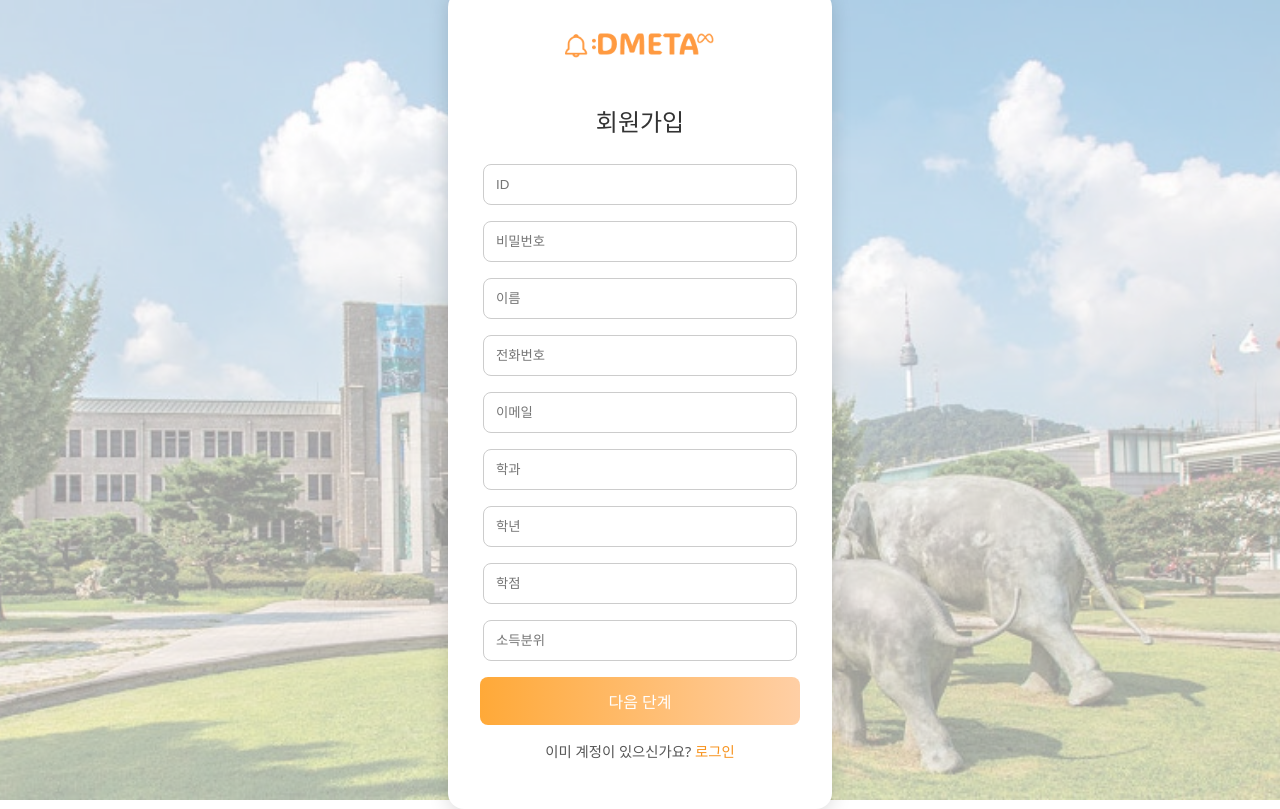
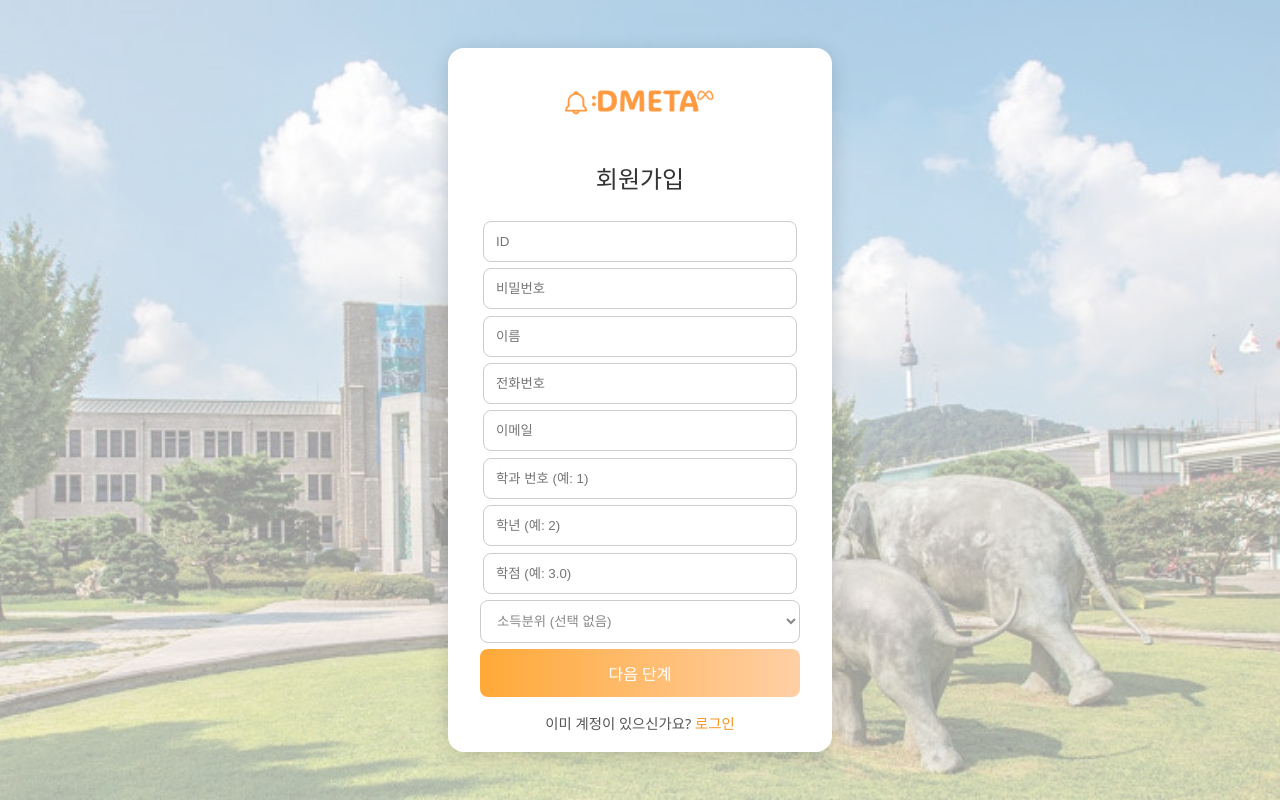
Before and after one commit to CSID-DGU/2025-2-OSSProj-Meta-01, a React app in the folder frontend/: page /signup in a window 1280 px wide. Built offline with nearby package versions, Linux system fonts and the light colour scheme; the HTML template or start-up script is replaced by a standard one.

Commit message:
feat: auth FE 연동 작업 중

```diff
--- a/frontend/src/pages/Login.tsx
+++ b/frontend/src/pages/Login.tsx
@@ -15,8 +15,8 @@ const Login: React.FC = () => {
           "Content-Type": "application/json",
         },
         body: JSON.stringify({
-          student_id: studentId, // ⚠️ 백엔드 요구 스펙에 맞춰 수정 필요
-          password: password,
+          id: studentId, // ✔️ 백엔드 스펙에 맞게 수정
+          password: password, // ✔️ 그대로 OK
         }),
       });
 
--- a/frontend/src/pages/Signup.tsx
+++ b/frontend/src/pages/Signup.tsx
@@ -1,22 +1,78 @@
 import React, { useState } from "react";
-import { useNavigate } from "react-router-dom";
+import { useNavigate, useLocation } from "react-router-dom";
 import logo from "../images/logo.png";
 
 const Signup: React.FC = () => {
   const navigate = useNavigate();
-  const [studentId, setStudentId] = useState("");
-  const [password, setPassword] = useState("");
+  const { state } = useLocation(); // Step2 → Step1 에서 전달된 state
+
+  // Step1 입력값을 state 기반으로 초기화(되돌아왔을 때 값 유지됨)
+  const [id, setId] = useState(state?.id || "");
+  const [password, setPassword] = useState(state?.password || "");
+  const [userName, setUserName] = useState(state?.user_name || "");
+  const [phone, setPhone] = useState(state?.phone || "");
+  const [email, setEmail] = useState(state?.email || "");
+  const [major, setMajor] = useState(state?.major?.toString() || "");
+  const [year, setYear] = useState(state?.year || "");
+  const [gpa, setGpa] = useState(state?.gpa?.toString() || "");
+  const [incomeLevel, setIncomeLevel] = useState(state?.income_level || "");
+
+  const [errors, setErrors] = useState<Record<string, string>>({});
+
+  const validateFields = () => {
+    const newErrors: Record<string, string> = {};
+
+    if (!id.trim()) newErrors.id = "ID를 입력해주세요.";
+    if (password.length < 6)
+      newErrors.password = "비밀번호는 6자 이상이어야 합니다.";
+    if (!userName.trim()) newErrors.userName = "이름을 입력해주세요.";
+    if (!/^[0-9]{10,11}$/.test(phone))
+      newErrors.phone = "전화번호는 숫자 10~11자리여야 합니다.";
+    if (!email.includes("@"))
+      newErrors.email = "올바른 이메일 형식이 아닙니다.";
+    if (!major.trim() || isNaN(Number(major)))
+      newErrors.major = "학과 번호는 숫자로 입력해주세요.";
+    if (!year.trim()) newErrors.year = "학년을 입력해주세요.";
+
+    if (!gpa.trim()) newErrors.gpa = "학점을 입력해주세요.";
+    else if (isNaN(Number(gpa)))
+      newErrors.gpa = "학점은 숫자 형식으로 입력해주세요.";
+    else {
+      const num = Number(gpa);
+      if (num < 0 || num > 4.5)
+        newErrors.gpa = "학점은 0~4.50 사이여야 합니다.";
+    }
+
+    setErrors(newErrors);
+    return Object.keys(newErrors).length === 0;
+  };
 
   const handleNext = () => {
-    if (!studentId || !password) {
-      alert("ID와 비밀번호는 필수입니다.");
-      return;
+    if (!validateFields()) return;
+
+    const signupData: any = {
+      id,
+      password,
+      user_name: userName,
+      phone,
+      email,
+      major: Number(major),
+      year,
+      gpa: Number(gpa),
+    };
+
+    if (incomeLevel.trim() !== "") {
+      signupData.income_level = incomeLevel;
     }
-    localStorage.setItem("studentId", studentId);
-    localStorage.setItem("password", password);
 
-    navigate("/signup-step2");
+    // ★ replace 제거 (state 날아가는 문제 해결)
+    navigate("/signup-step2", { state: signupData });
   };
+
+  const inputWithError = (field: string) => ({
+    ...inputStyle,
+    border: errors[field] ? "1px solid red" : "1px solid #ccc",
+  });
 
   return (
     <div style={containerStyle}>
@@ -29,27 +85,103 @@ const Signup: React.FC = () => {
         />
         <h2 style={{ marginBottom: "1.5rem", color: "#333" }}>회원가입</h2>
 
+        <div style={{ width: "100%" }}>
           <input
             type="text"
             placeholder="ID"
-          style={inputStyle}
-          value={studentId}
-          onChange={(e) => setStudentId(e.target.value)}
+            style={inputWithError("id")}
+            value={id}
+            onChange={(e) => setId(e.target.value)}
           />
+          {errors.id && <p style={errorText}>{errors.id}</p>}
+
           <input
             type="password"
             placeholder="비밀번호"
-          style={inputStyle}
+            style={inputWithError("password")}
             value={password}
             onChange={(e) => setPassword(e.target.value)}
           />
-        <input type="text" placeholder="이름" style={inputStyle} />
-        <input type="text" placeholder="전화번호" style={inputStyle} />
-        <input type="email" placeholder="이메일" style={inputStyle} />
-        <input type="text" placeholder="학과" style={inputStyle} />
-        <input type="text" placeholder="학년" style={inputStyle} />
-        <input type="text" placeholder="학점" style={inputStyle} />
-        <input type="text" placeholder="소득분위" style={inputStyle} />
+          {errors.password && <p style={errorText}>{errors.password}</p>}
+
+          <input
+            type="text"
+            placeholder="이름"
+            style={inputWithError("userName")}
+            value={userName}
+            onChange={(e) => setUserName(e.target.value)}
+          />
+          {errors.userName && <p style={errorText}>{errors.userName}</p>}
+
+          <input
+            type="text"
+            placeholder="전화번호"
+            style={inputWithError("phone")}
+            value={phone}
+            onChange={(e) => setPhone(e.target.value)}
+          />
+          {errors.phone && <p style={errorText}>{errors.phone}</p>}
+
+          <input
+            type="email"
+            placeholder="이메일"
+            style={inputWithError("email")}
+            value={email}
+            onChange={(e) => setEmail(e.target.value)}
+          />
+          {errors.email && <p style={errorText}>{errors.email}</p>}
+
+          <input
+            type="text"
+            placeholder="학과 번호 (예: 1)"
+            style={inputWithError("major")}
+            value={major}
+            onChange={(e) => setMajor(e.target.value)}
+          />
+          {errors.major && <p style={errorText}>{errors.major}</p>}
+
+          <input
+            type="text"
+            placeholder="학년 (예: 2)"
+            style={inputWithError("year")}
+            value={year}
+            onChange={(e) => setYear(e.target.value)}
+          />
+          {errors.year && <p style={errorText}>{errors.year}</p>}
+
+          <input
+            type="text"
+            placeholder="학점 (예: 3.0)"
+            style={inputWithError("gpa")}
+            value={gpa}
+            onChange={(e) => setGpa(e.target.value)}
+          />
+          {errors.gpa && <p style={errorText}>{errors.gpa}</p>}
+
+          <select
+            value={incomeLevel}
+            onChange={(e) => setIncomeLevel(e.target.value)}
+            style={{
+              ...inputWithError("incomeLevel"),
+              width: "100%",
+              borderRadius: "8px",
+              padding: "12px",
+              marginBottom: "0.4rem",
+              color: incomeLevel ? "#333" : "#888",
+            }}
+          >
+            <option value="">소득분위 (선택 없음)</option>
+            <option value="1분위">1분위</option>
+            <option value="2분위">2분위</option>
+            <option value="3분위">3분위</option>
+            <option value="4분위">4분위</option>
+            <option value="5분위">5분위</option>
+            <option value="6분위">6분위</option>
+            <option value="7분위">7분위</option>
+            <option value="8분위">8분위</option>
+            <option value="9분위">9분위</option>
+            <option value="10분위">10분위</option>
+          </select>
 
           <button style={buttonStyle} onClick={handleNext}>
             다음 단계
@@ -59,11 +191,16 @@ const Signup: React.FC = () => {
             이미 계정이 있으신가요?{" "}
             <span
               onClick={() => navigate("/login")}
-            style={{ color: "#F7931E", fontWeight: "bold", cursor: "pointer" }}
+              style={{
+                color: "#F7931E",
+                fontWeight: "bold",
+                cursor: "pointer",
+              }}
             >
               로그인
             </span>
           </p>
+        </div>
       </div>
     </div>
   );
@@ -99,17 +236,26 @@ const cardStyle: React.CSSProperties = {
   padding: "2rem",
   width: "320px",
   textAlign: "center",
+  maxHeight: "80vh",
+  overflowY: "auto",
 };
 
 const inputStyle: React.CSSProperties = {
   width: "90%",
   padding: "12px",
-  marginBottom: "1rem",
+  marginBottom: "0.4rem",
   borderRadius: "8px",
-  border: "1px solid #ccc",
   backgroundColor: "#fff",
   outline: "none",
   color: "#333",
+};
+
+const errorText: React.CSSProperties = {
+  color: "red",
+  fontSize: "0.75rem",
+  textAlign: "left",
+  marginBottom: "0.8rem",
+  marginLeft: "5%",
 };
 
 const buttonStyle: React.CSSProperties = {
--- a/frontend/src/pages/SignupStep2.tsx
+++ b/frontend/src/pages/SignupStep2.tsx
@@ -1,22 +1,77 @@
 import React, { useState } from "react";
-import { useNavigate } from "react-router-dom";
+import { useNavigate, useLocation } from "react-router-dom";
 import logo from "../images/logo.png";
 
 const SignupStep2: React.FC = () => {
   const navigate = useNavigate();
+  const { state } = useLocation(); // Step1 데이터
+
   const [agree, setAgree] = useState(false);
   const [channel, setChannel] = useState("");
   const [university, setUniversity] = useState("");
 
-  const handleSignup = () => {
-    if (!agree || !channel || !university) {
-      alert("필수 항목을 모두 입력해주세요.");
+  const [errors, setErrors] = useState<Record<string, string>>({});
+
+  const validateFields = () => {
+    const newErrors: Record<string, string> = {};
+
+    if (!channel.trim()) newErrors.channel = "알림 수신 채널을 선택해주세요.";
+    if (!university.trim()) newErrors.university = "대학교를 선택해주세요.";
+
+    setErrors(newErrors);
+    return Object.keys(newErrors).length === 0;
+  };
+
+  const handleSignup = async () => {
+    if (!state) {
+      alert("회원가입 정보가 누락되었습니다. 처음부터 다시 입력해주세요.");
+      navigate("/signup");
       return;
     }
 
-    alert("회원가입이 완료되었습니다!");
-    navigate("/login");
+    if (!validateFields()) return;
+
+    const finalData = {
+      id: state.id,
+      password: state.password,
+      user_name: state.user_name,
+      phone: state.phone,
+      email: state.email,
+      major: state.major,
+      year: state.year,
+      gpa: state.gpa,
+      income_level: state.income_level,
+      receive_notifications: agree,
+
+      // Step2 정보
+      notification_channel: channel,
+      university: university,
+    };
+
+    try {
+      const response = await fetch("http://127.0.0.1:8000/auth/signup/", {
+        method: "POST",
+        headers: { "Content-Type": "application/json" },
+        body: JSON.stringify(finalData),
+      });
+
+      const data = await response.json();
+
+      if (response.ok) {
+        alert("회원가입이 완료되었습니다!");
+        navigate("/login");
+      } else {
+        alert(JSON.stringify(data) || "회원가입에 실패했습니다.");
+      }
+    } catch (error) {
+      alert("서버와 연결할 수 없습니다.");
+    }
   };
+
+  const selectWithError = (field: string) => ({
+    ...selectStyle,
+    border: errors[field] ? "1px solid red" : "1px solid #ccc",
+  });
 
   return (
     <div style={containerStyle}>
@@ -33,6 +88,7 @@ const SignupStep2: React.FC = () => {
         />
         <h2 style={{ marginBottom: "1.5rem", color: "#333" }}>회원가입</h2>
 
+        {/* 선택 동의 체크박스 */}
         <div style={{ marginBottom: "1.5rem", textAlign: "left" }}>
           <label style={{ fontSize: "0.9rem", color: "#333" }}>
             <input
@@ -45,39 +101,47 @@ const SignupStep2: React.FC = () => {
           </label>
         </div>
 
+        {/* 🔥 필수 채널 선택 */}
         <label style={labelStyle}>
           <span style={required}>필수</span> 알림 수신 채널
         </label>
         <select
           value={channel}
           onChange={(e) => setChannel(e.target.value)}
-          style={selectStyle}
+          style={selectWithError("channel")}
         >
           <option value="">채널을 선택하세요</option>
           <option value="sms">문자</option>
-          {/* <option value="email">이메일</option> */}
         </select>
+        {errors.channel && <p style={errorText}>{errors.channel}</p>}
 
+        {/* 🔥 필수 대학교 선택 */}
         <label style={labelStyle}>
           <span style={required}>필수</span> 대학교 선택
         </label>
         <select
           value={university}
           onChange={(e) => setUniversity(e.target.value)}
-          style={selectStyle}
+          style={selectWithError("university")}
         >
           <option value="">학교를 선택하세요</option>
           <option value="dongguk">동국대학교</option>
           <option value="snu">서울대학교</option>
           <option value="yonsei">연세대학교</option>
         </select>
+        {errors.university && <p style={errorText}>{errors.university}</p>}
 
         <div style={{ marginTop: "1.5rem" }}>
           <button style={buttonStyle} onClick={handleSignup}>
             가입하기
           </button>
 
-          <button style={backButtonStyle} onClick={() => navigate("/signup")}>
+          <button
+            style={backButtonStyle}
+            onClick={
+              () => navigate("/signup", { state: state }) // 1단계에서 받은 state 그대로 전달
+            }
+          >
             이전 단계
           </button>
         </div>
@@ -100,6 +164,7 @@ const SignupStep2: React.FC = () => {
   );
 };
 
+/* 스타일 */
 const containerStyle: React.CSSProperties = {
   display: "flex",
   justifyContent: "center",
@@ -153,12 +218,19 @@ const required: React.CSSProperties = {
 const selectStyle: React.CSSProperties = {
   width: "100%",
   padding: "10px",
-  marginBottom: "1rem",
+  marginBottom: "0.4rem",
   borderRadius: "8px",
   border: "1px solid #ccc",
   backgroundColor: "#fff",
   outline: "none",
   color: "#333",
+};
+
+const errorText: React.CSSProperties = {
+  color: "red",
+  fontSize: "0.75rem",
+  textAlign: "left",
+  marginBottom: "0.8rem",
 };
 
 const buttonStyle: React.CSSProperties = {
```
Lines whose indentation alone changed are shown as unchanged.
